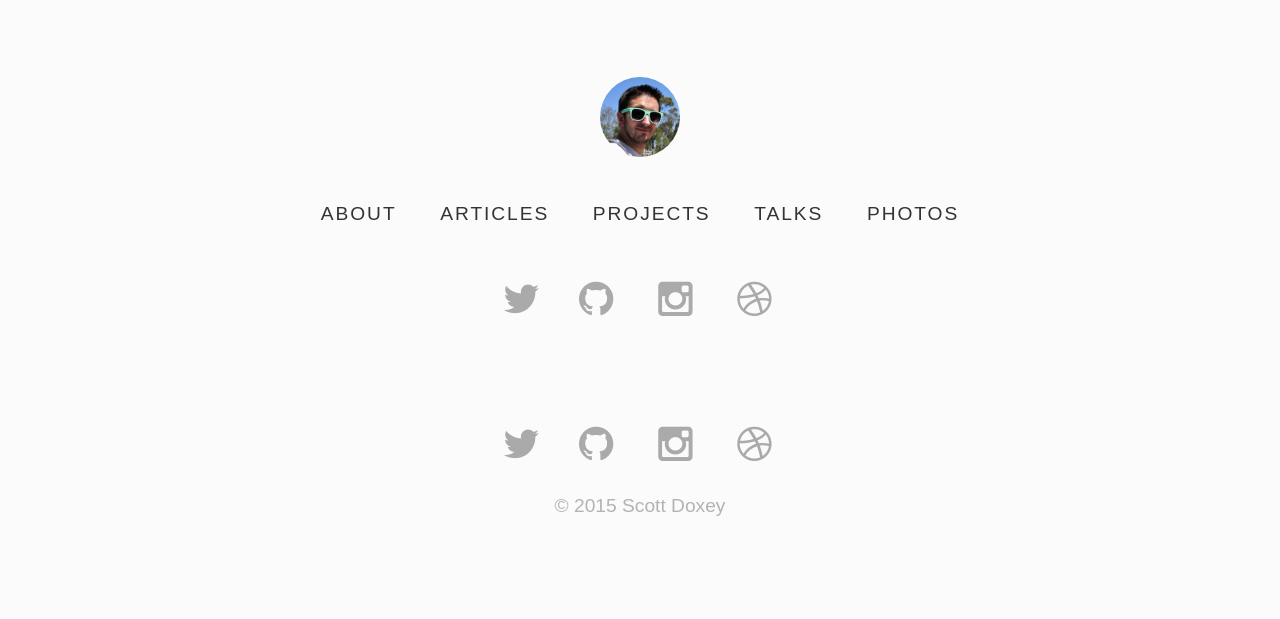
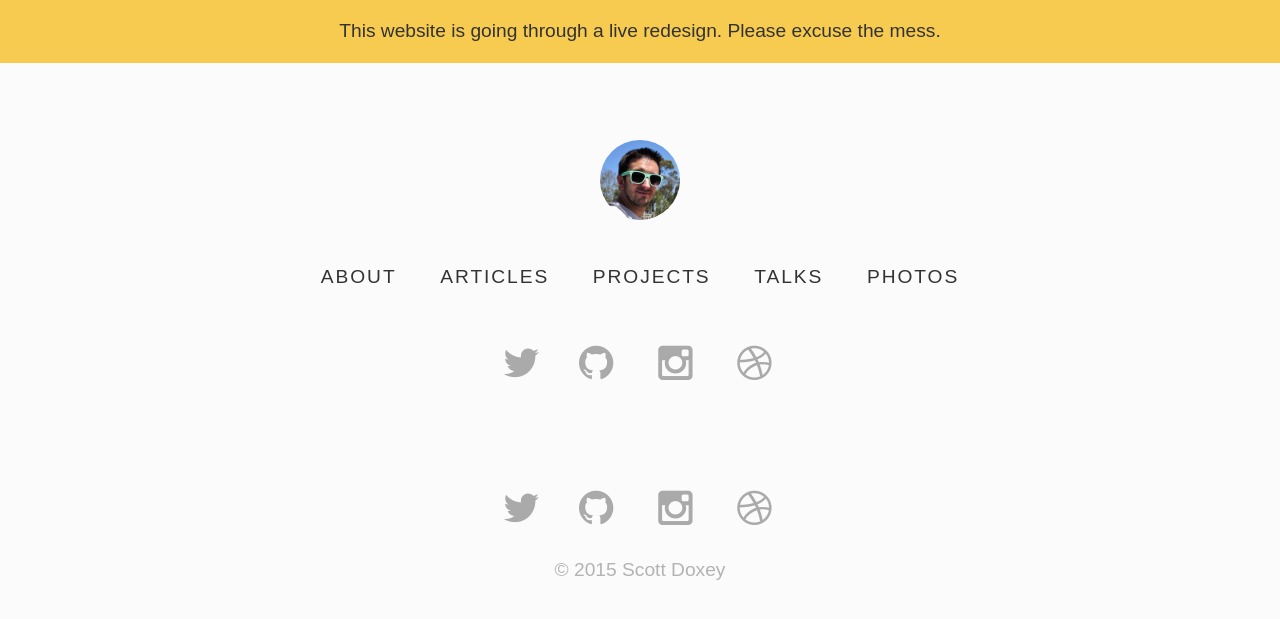
Before and after one commit to neogeek/neogeek.github.io, a Jekyll site: the page built from index.html, in a window 1280 px wide. Shown: the top 619 px of the page. Built offline with Jekyll 4.4.1, drawn with Linux system fonts in a browser that asks for light colours; Markdown is read by kramdown in place of the engine named in the settings.

Commit message:
Added temp live redesign notice.

```diff
--- a/_includes/header.html
+++ b/_includes/header.html
@@ -1,3 +1,7 @@
+<div class="warning" style="padding: 1em; text-align: center; background-color: #F6CB50;">
+    <p>This website is going through a live redesign. Please excuse the mess.</p>
+</div>
+
 <header class="site-header">
 
     <div class="wrapper">
```
